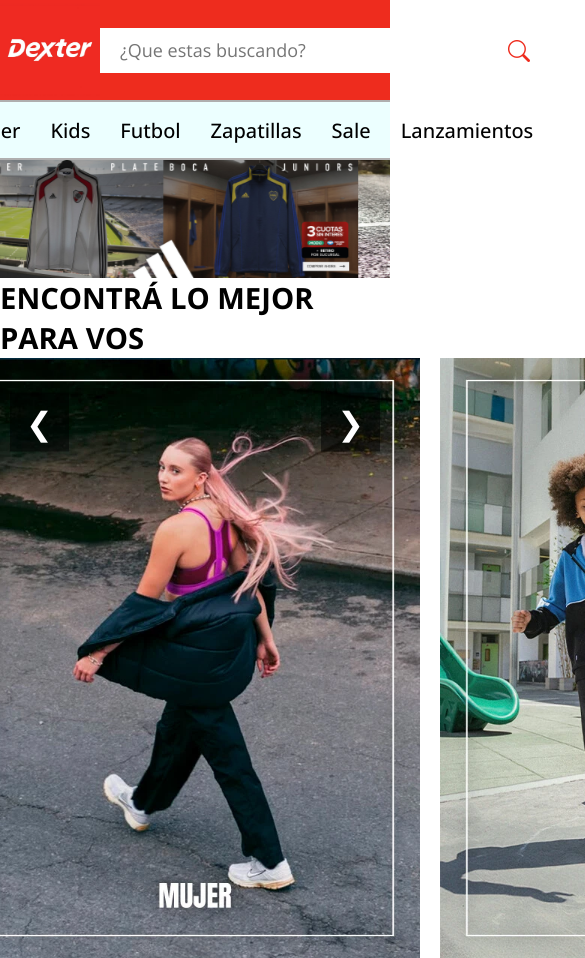
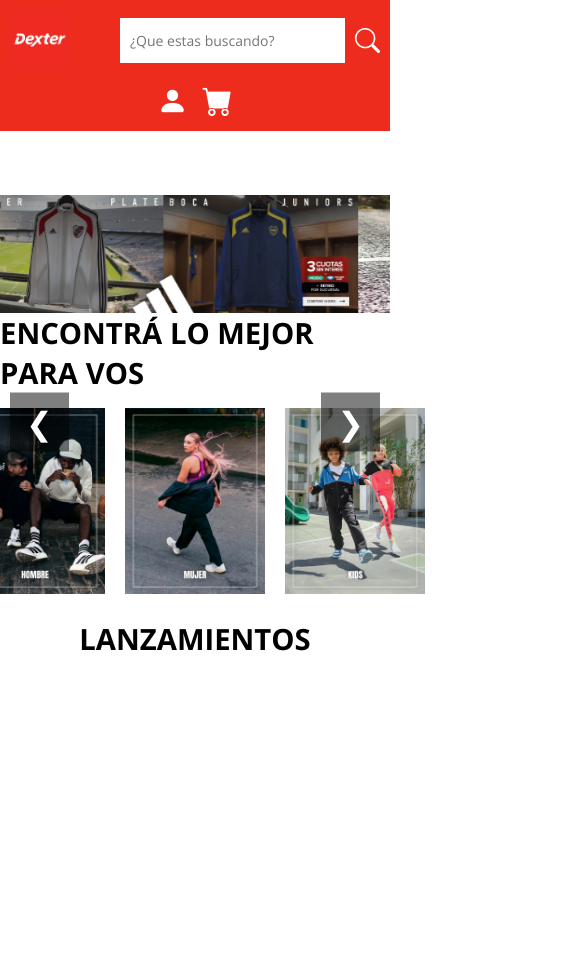
Before and after one commit to dariorea/ecommerce, a website with bundled scripts: page public/index.html in a window 390 px wide. Shown: the top 958 px of the page, 585 px wide, since content can reach past the window. After the commit the page ends 844 px from the top, so only its background shows below. Built offline with nearby package versions, Linux system fonts and the light colour scheme; files whose address does not match are found by name; a web font is replaced by a local one.

Commit message:
update 30.09

```diff
--- a/public/index.html
+++ b/public/index.html
@@ -16,8 +16,8 @@
 </head>
 <body>
     <nav class="nav">
-        <img src="./images/dexter-logo.jpg" alt="dexter">
         <div class="search-conteiner">
+            <img src="./images/dexter-logo.jpg" alt="dexter">
             <input id="buscador" class="search" type="text" placeholder="¿Que estas buscando?">
             <i class="bi bi-search"></i>
         </div>
--- a/public/styles/style.css
+++ b/public/styles/style.css
@@ -7,8 +7,22 @@
     padding: 0;
     font-family: "Open Sans", sans-serif;
     box-sizing: border-box;
+
 }
-
+/* Estilo del scroll */
+body::-webkit-scrollbar {
+  width: 5px;              /* ancho de la barra */
+}
+/* Fondo de la barra */
+body::-webkit-scrollbar-track {
+  background: rgb(199, 199, 199);
+  border-radius: 5px;
+}
+/* "Thumb" (la parte que se mueve) */
+body::-webkit-scrollbar-thumb {
+  background: var(--naranja);
+  border-radius: 5px;
+}
 .nav {
     background-color: var(--naranja);
     display: flex;
@@ -20,10 +34,6 @@
     height: 100px;
     z-index: 100;
 }
-.nav img {
-    width: 130px;
-    height: 100px;
-}
 .nav i {
     color: white;
     font-size: 30px;
@@ -31,22 +41,26 @@
     cursor: pointer;
 }
 .search-conteiner {
-    width: 450px;
     display: flex;
     align-items: center;
     justify-content: space-between;
-    padding: 0 20px 0 20px;
-    background-color: white;
+}
+.search-conteiner img {
+  width: 150px;
+  height: 100px;
 }
 .search-conteiner i {
-    color: var(--naranja);
-    font-size: 22px;
+  color: white;
+  font-size: 25px;
+  padding-left: 10px;
 }
 .search {
     width: 400px;
     height: 45px;
     border: none;
     font-size: 18px;
+    padding-left: 10px;
+    margin-left: 50px;
 }
 .search:focus {
     outline: none;   /* elimina el borde negro */
@@ -127,7 +141,7 @@
 .conteiner-card-resultados {
     position: fixed;
     top: 100px;
-    left: 430px;
+    left: 200px;
     height: 250px;      /* alto fijo */
     overflow-y: auto;   /* scroll vertical automático */
     overflow-x: hidden; /* oculta scroll horizontal */
@@ -151,8 +165,8 @@
     align-items: center;
     height: 100px;
     gap: 20px;
-    font-size: 20px;
-    width: 450px;
+    font-size: 18px;
+    width: 400px;
     background-color: white;
     padding: 0 10px 0 10px;
     border-left: solid 1px rgb(194, 192, 192);
@@ -172,7 +186,7 @@
     margin-top: 100px;
     width: 100%;
     height: 60px;
-    background-color: rgb(236, 255, 255);
+    background-color: white;
     display: flex;
     justify-content: center;
     align-items: center;
@@ -193,7 +207,6 @@
     height: 160px;
 }
 .carousel {
-
     width: 100%;
     overflow: hidden;
   }
@@ -299,3 +312,143 @@
     font-size: 15px;
     color: rgb(70, 70, 70);
 }
+
+
+
+/* ============================= */
+/* MEDIA QUERIES - TABLETS       */
+/* ============================= */
+@media (max-width: 1124px) {
+    .nav {
+      height: 80px;
+      padding: 0 15px;
+    }
+    .nav img {
+      width: 80px;
+      height: auto;
+    }
+    .categorias-conteiner {
+        margin-top: 80px;
+    }
+    .search-conteiner {
+      width: 400px;
+    }
+    .search {
+      width: 250px;
+      font-size: 16px;
+    }
+    .conteiner-card-resultados {
+      top: 80px;
+      left: 140px;
+    }
+    .card-resultados {
+      width: 250px;
+    }
+    .lista-nav {
+      gap: 10px;
+    }
+    .card {
+      width: 280px;
+      height: auto;
+    }
+    .card img {
+      width: 250px;
+      height: auto;
+    }
+    .triplo {
+      width: 100%;
+    }
+    .triplo-images img {
+      width: 250px;
+    }
+    .carousel-images a {
+        margin-top: 130px;
+    }
+  }
+
+  /* ============================= */
+  /* MEDIA QUERIES - CELULARES     */
+  /* ============================= */
+  @media (max-width: 768px) {
+    .nav {
+      flex-direction: column;
+      height: auto;
+      padding: 10px;
+      gap: 10px;
+    }
+    .nav img {
+      width: 90px;
+      height: 60px;
+    }
+    .search-conteiner {
+      width: 100%;
+    }
+    .search {
+      width: 100%;
+      font-size: 14px;
+    }
+    .lista-nav {
+      width: 100%;
+      justify-content: center;
+      gap: 15px;
+    }
+    .lista-nav li {
+      height: auto;
+      font-size: 14px;
+    }
+
+    /* categorías en scroll horizontal */
+    .categorias-conteiner {
+        font-size: 16px;
+        gap: 15px;
+        overflow-x: auto;
+        white-space: nowrap;
+        height: auto;
+        padding: 10px;
+    }
+    .carousel-images {
+        margin-top: 65px;
+    }
+    /* cards en una sola columna */
+    .card-conteiner {
+        width: 100%;
+        flex-wrap: wrap;
+        align-items: center;
+        justify-content: center;
+
+    }
+    .card {
+        width: 200px;
+
+        max-width: 200px;
+    }
+    .card img {
+      width: 200px;
+      height: auto;
+    }
+
+    /* triplo: imágenes en columna */
+    .triplo {
+      flex-direction: column;
+      gap: 15px;
+    }
+    .triplo-images img {
+      width: 140px;
+      margin: auto;
+    }
+
+    /* buscador resultados ajustado */
+    .conteiner-card-resultados {
+      top: 80px;
+      left: 0;
+      width: 100%;
+      max-height: 200px;
+    }
+    .card-resultados {
+      width: 100%;
+      font-size: 16px;
+    }
+    .panel-opciones {
+      display: none;
+    }
+  }
```
Also changed, not shown: public/pages/bocariver.html (+46 -18 lines), public/pages/hombre.html (+2 -1 lines), public/pages/mujer.html (+1 -1 lines).
